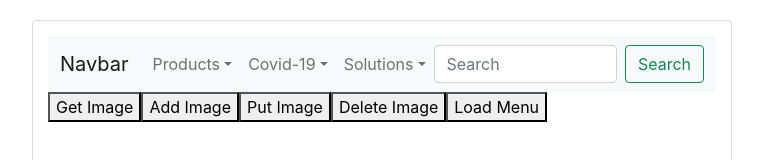
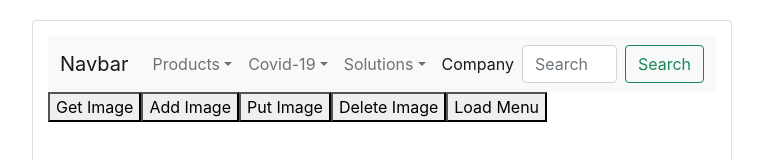
Before and after one commit to vivekkanoje/image-upload-in-reactjs-plyw7x, a React (Create React App) app: page / in a window 1280 px wide. Both pictures are taken after a click on the button "Load Menu". Shown: the top 160 px of the page, without its empty margins (258-1021 px from the left). Built offline with nearby package versions, Linux system fonts and the light colour scheme; data requests are answered from the project's data file; the HTML template or start-up script is replaced by a standard one.

Commit message:
single route condition

```diff
--- a/public/data/db.json
+++ b/public/data/db.json
@@ -85,6 +85,11 @@
                 "url": "/covid19-sheild"
             }
         ]
+      },
+      {
+        "id":4,
+        "text": "Company",
+        "url": "/company"
       }
     ]
 
--- a/src/App.js
+++ b/src/App.js
@@ -101,6 +101,9 @@ class App extends Component {
                 {
                   menu.map(m => (
                     <>
+                    {
+                      m.url == null &&
+                      <>
                         <li className="nav-item dropdown">
                           <a className="nav-link dropdown-toggle" href="#" id="navbarDropdown" role="button" data-bs-toggle="dropdown" aria-expanded="false">
                             {m.text}
@@ -114,6 +117,17 @@ class App extends Component {
                               ))}
                           </ul>
                         </li>
+                      </>
+
+                    }
+                    {
+                      m.url != null &&
+                      <>
+                        <li class="nav-item">
+                          <a class="nav-link active" aria-current="page" href={m.url}>{m.text}</a>
+                        </li>
+                      </>
+                    }
                     </>
                   ))
                 }
```
Lines whose indentation alone changed are shown as unchanged.
